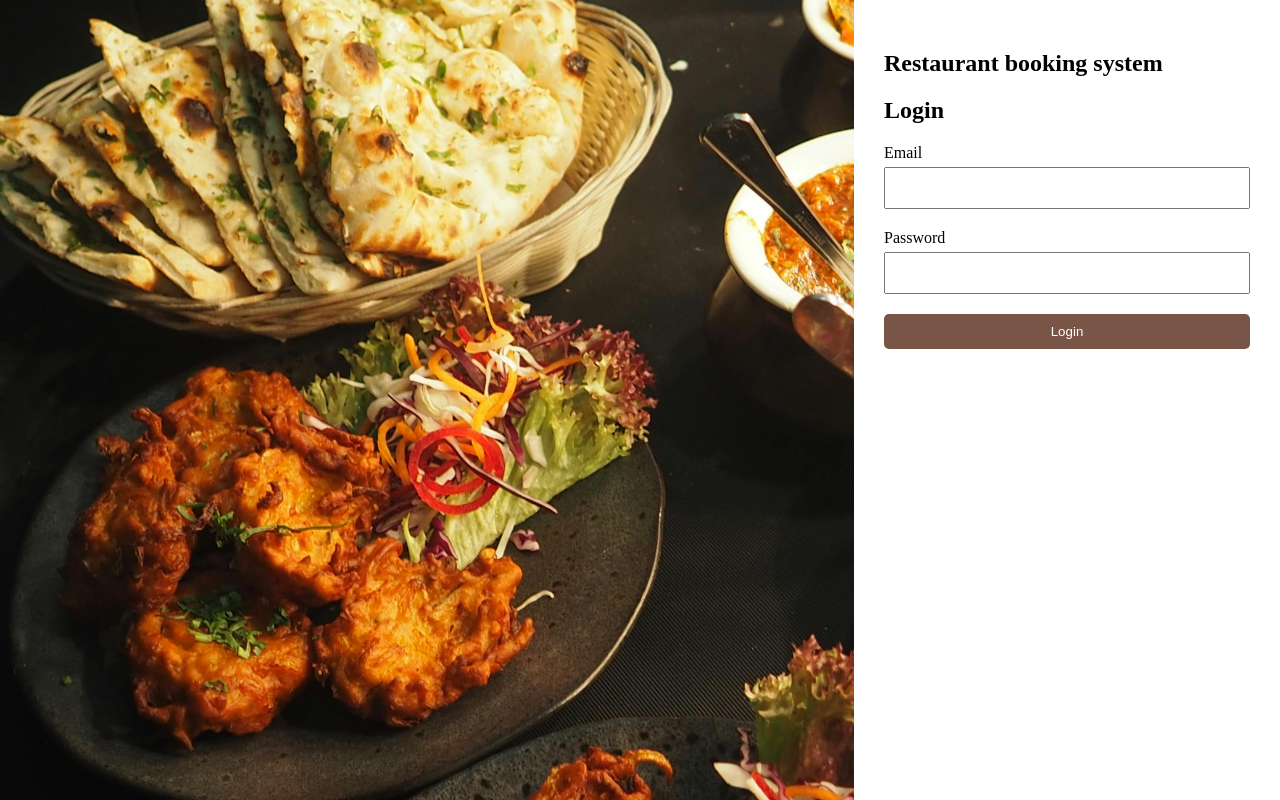
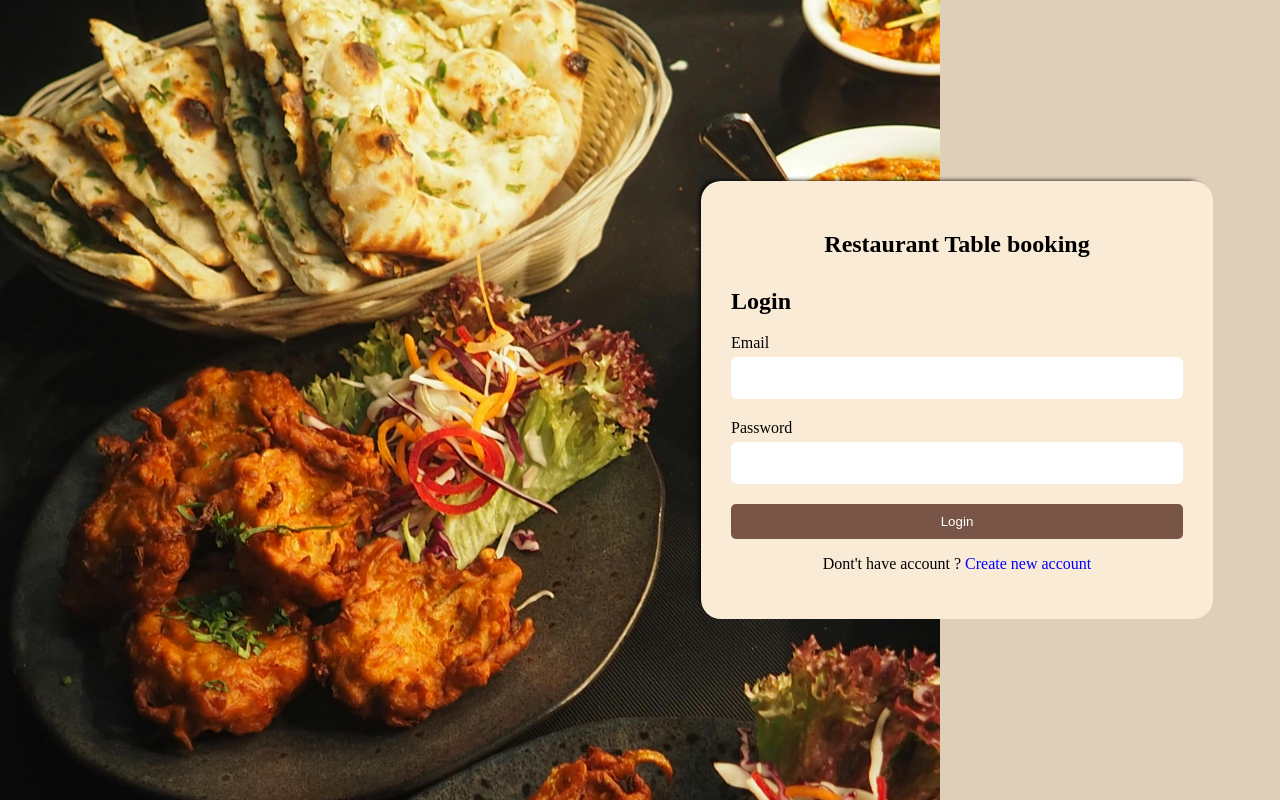
Before and after one commit to shafi00023/restaurant-table-booking-system, an Angular app: page / in a window 1280 px wide. Built offline with nearby package versions, Linux system fonts and the light colour scheme.

Commit message:
login page ui changes

```diff
--- a/src/login/login.component.html
+++ b/src/login/login.component.html
@@ -1,7 +1,8 @@
 <div class="login-main-container">
     <div class="login-bg-container"></div>
     <div class="login-form-container">
-        <h2>Restaurant booking system</h2>
+        <div class="login-main-form-container">
+            <h2 class="app-name">Restaurant Table booking</h2>
             <h2>Login</h2>
             <form>
                 <div class="form-group">
@@ -13,6 +14,9 @@
                     <input type="password" id="password" name="password" required />
                 </div>
                 <button type="submit">Login</button>
+                <p>Dont't have account ? <a>Create new account</a></p>
             </form>
         </div>
+
     </div>
+</div>
--- a/src/login/login.component.scss
+++ b/src/login/login.component.scss
@@ -2,13 +2,17 @@
   display: flex;
   .login-bg-container {
     background-image: url(../assets/login-bg.jpg);
-    width: 70%;
+    width: 85%;
     height: 100vh;
     background-size: cover;
   }
   .login-form-container {
     width: 30%;
-    margin: 30px;
+    display: flex;
+    justify-content: center;
+    align-items: center;
+    background-color: #dfceb8;
+    padding: 30px;
     .form-group {
       margin-bottom: 20px;
 
@@ -22,7 +26,9 @@
         width: 100%;
         padding: 10px;
         font-size: 16px;
-        box-sizing: border-box;
+        border-radius: 6px;
+        border: none;
+        height: 42px;
       }
     }
     button {
@@ -39,5 +45,25 @@
         background-color: #7c3921;
       }
     }
+    .login-main-form-container {
+      position: absolute;
+      width: 40%;
+      right: 67px;
+      background-color: antiquewhite;
+      padding: 30px;
+      border-radius: 20px;
+      box-shadow: -5px -4px 5px -4px;
+      .app-name {
+        font-family: cursive;
+        text-align: center;
+        margin-bottom: 30px;
+      }
+      p {
+        text-align: center;
+        a {
+          color: blue;
+        }
+      }
+    }
   }
 }
--- a/src/styles.scss
+++ b/src/styles.scss
@@ -1,7 +1,11 @@
 /* You can add global styles to this file, and also import other style files */
+*,
+body {
+  box-sizing: border-box;
+}
 
-body{
-    margin:0;
-    padding:0;
-    height: 100vh;
+body {
+  margin: 0;
+  padding: 0;
+  height: 100vh;
 }
```
Also changed, not shown: 1 other file (tests, documents, lock files or other folders). Lines whose indentation alone changed are shown as unchanged.
